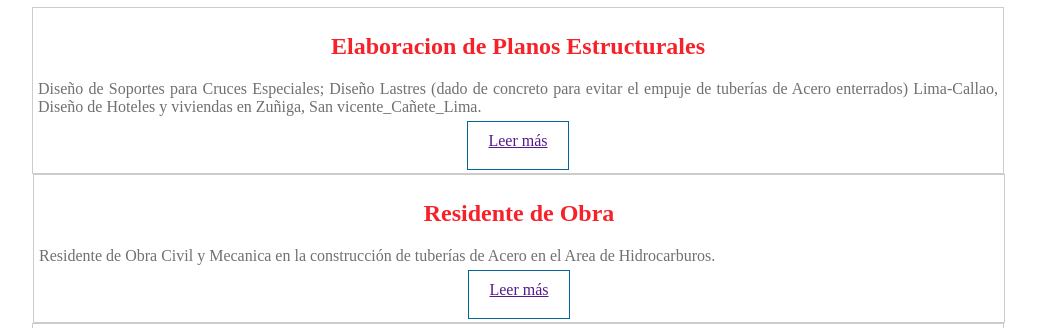
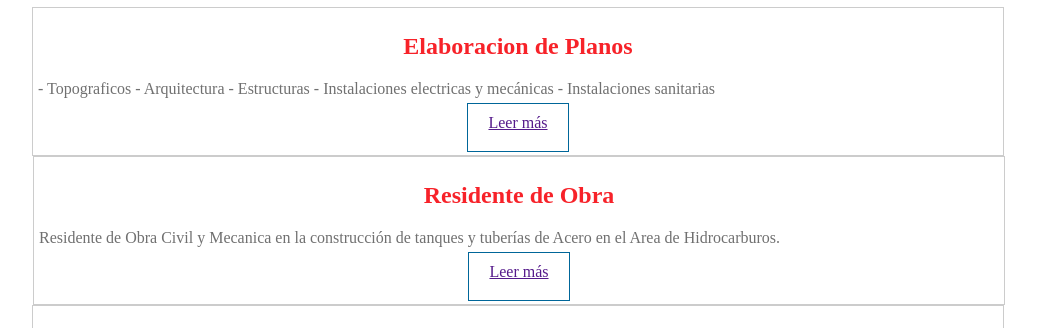
Before and after one commit to 523020peru/Ingenieria, a plain HTML site: page servicios.html in a window 1280 px wide. Shown: the part 581-909 px from the top of the page, without its empty margins (118-1161 px from the left). Drawn offline with Linux system fonts and the light colour scheme.

Commit message:
Update servicios.html

```diff
--- a/servicios.html
+++ b/servicios.html
@@ -29,16 +29,20 @@
 
 			<section id="categorias">
 				<section class="uno">
-					<h2>Elaboracion de Planos Estructurales</h2>
+					<h2>Elaboracion de Planos</h2>
 					<p class="parrafo">
-						Diseño de Soportes para Cruces Especiales; Diseño Lastres (dado de concreto para evitar el empuje de tuberías de Acero enterrados) Lima-Callao, Diseño de Hoteles y viviendas en Zuñiga, San vicente_Cañete_Lima.
+						- Topograficos
+						- Arquitectura
+						- Estructuras
+						- Instalaciones electricas y mecánicas
+						- Instalaciones sanitarias
 					</p>
 					<a href="" class="leer-mas">Leer más</a><br><br>
 				</section>
 				<section class="uno dos">
 					<h2>Residente de Obra</h2>
 					<p class="parrafo">
-						Residente de Obra Civil y Mecanica en la construcción de tuberías de Acero en el Area de Hidrocarburos.
+						Residente de Obra Civil y Mecanica en la construcción de tanques y tuberías de Acero en el Area de Hidrocarburos.
 					</p>
 					<a href="" class="leer-mas">Leer más</a><br><br>
 				</section>
```
